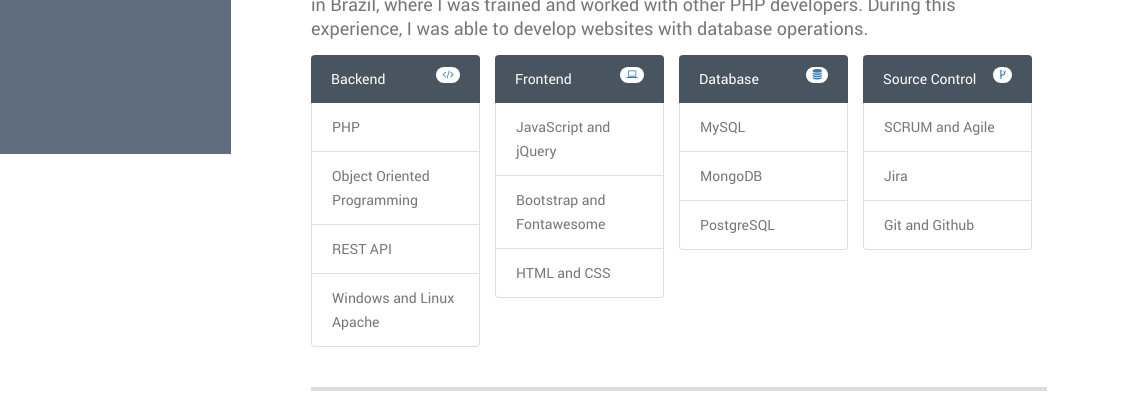
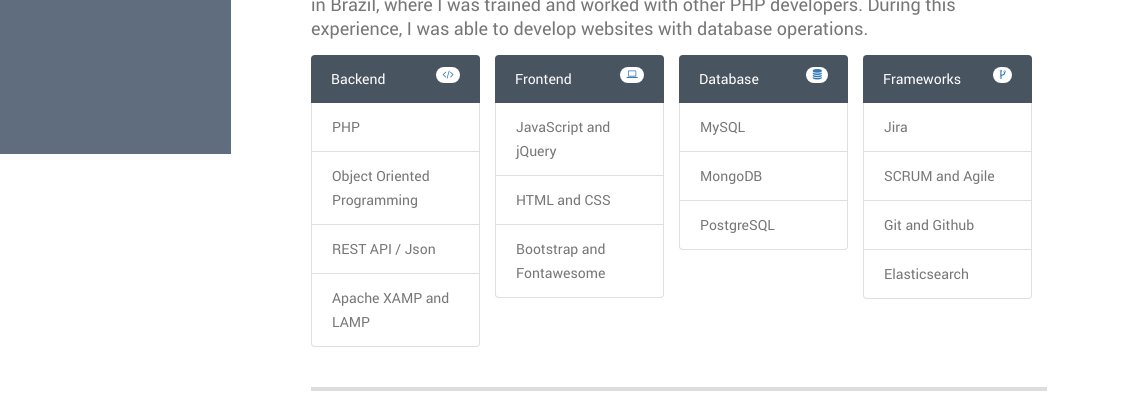
Before and after one commit to ac-gbpfreitas/ac-gbpfreitas.github.io, a plain HTML site: page index.html in a window 1280 px wide. Shown: the part 646-1043 px from the top of the page, 153-1280 px from the left. Drawn offline with nearby package versions, Linux system fonts and the light colour scheme.

Commit message:
Update index.html

```diff
--- a/index.html
+++ b/index.html
@@ -112,8 +112,8 @@
                                             </li>
                                             <li class="list-group-item">PHP</li>
                                             <li class="list-group-item">Object Oriented Programming</li>
-                                            <li class="list-group-item">REST API</li>
-                                            <li class="list-group-item">Windows and Linux Apache</li>
+                                            <li class="list-group-item">REST API / Json</li>
+                                            <li class="list-group-item">Apache XAMP and LAMP</li>
                                         </ul>
                                     </div>
                                     <div class="custom-skills">
@@ -123,8 +123,9 @@
                                                 <span class="badge badge-primary badge-pill"><i class="fa fa-laptop"></i></span>
                                             </li>
                                             <li class="list-group-item">JavaScript and jQuery</li>
+                                            <li class="list-group-item">HTML and CSS</li>
                                             <li class="list-group-item">Bootstrap and Fontawesome</li>
-                                            <li class="list-group-item">HTML and CSS</li>
+
                                         </ul>
                                     </div>
                                     <div class="custom-skills">
@@ -141,12 +142,13 @@
                                     <div class="custom-skills">
                                         <ul class="list-group">
                                             <li class="list-group-item active">
-                                                Source Control
+                                                Frameworks
                                                 <span class="badge badge-primary badge-pill"><i class="fa fa-code-fork"></i></span>
                                             </li>
+                                            <li class="list-group-item">Jira</li>
                                             <li class="list-group-item">SCRUM and Agile</li>
-                                            <li class="list-group-item">Jira</li>
                                             <li class="list-group-item">Git and Github</li>
+                                            <li class="list-group-item">Elasticsearch</li>
                                         </ul>
                                     </div>
                             </div>
@@ -587,7 +589,7 @@
                                         <li><i class="fa fa-linkedin"></i></a> <a href="https://linkedin.com/in/gustavobpf">linkedin.com/in/gustavobpf</a></li>
                                         <li><i class="fa fa-github"></i> <a href="https://github.com/ac-gbpfreitas">github.com/ac-gbpfreitas</a></li>
                                         <li><i class="fa fa-globe"></i>
-                                            <a href="https://github.com/ac-gbpfreitas">ac-gbpfreitas.github.io</a> / <a href="https://portfolio.gustavofreitas9.repl.co">portfolio.gustavofreitas9.repl.co</a>
+                                            <a href="https://ac-gbpfreitas.github.io">ac-gbpfreitas.github.io</a> / <a href="https://portfolio.gustavofreitas9.repl.co">portfolio.gustavofreitas9.repl.co</a>
                                         </li>
                                     </ul>
                                 </div>
```
